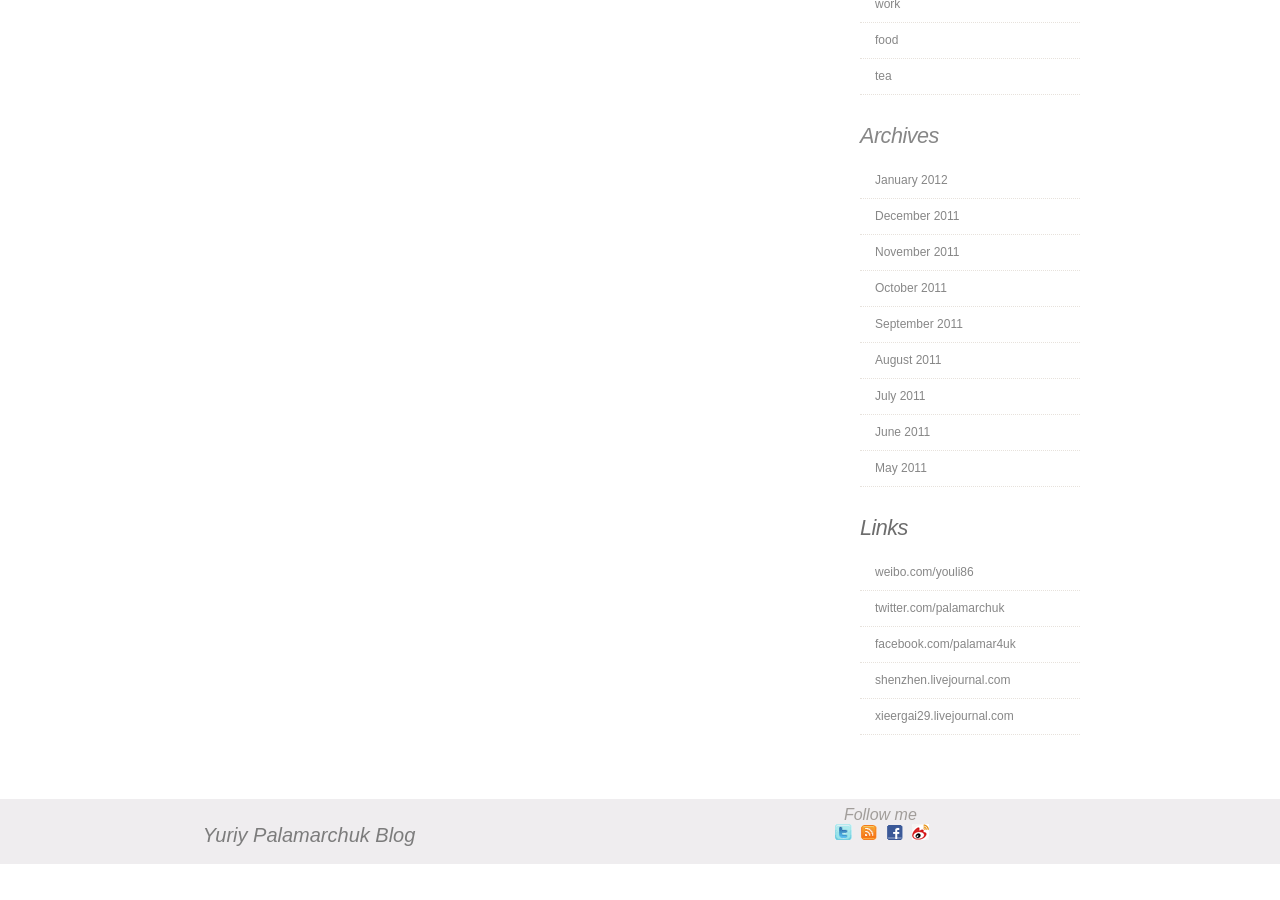
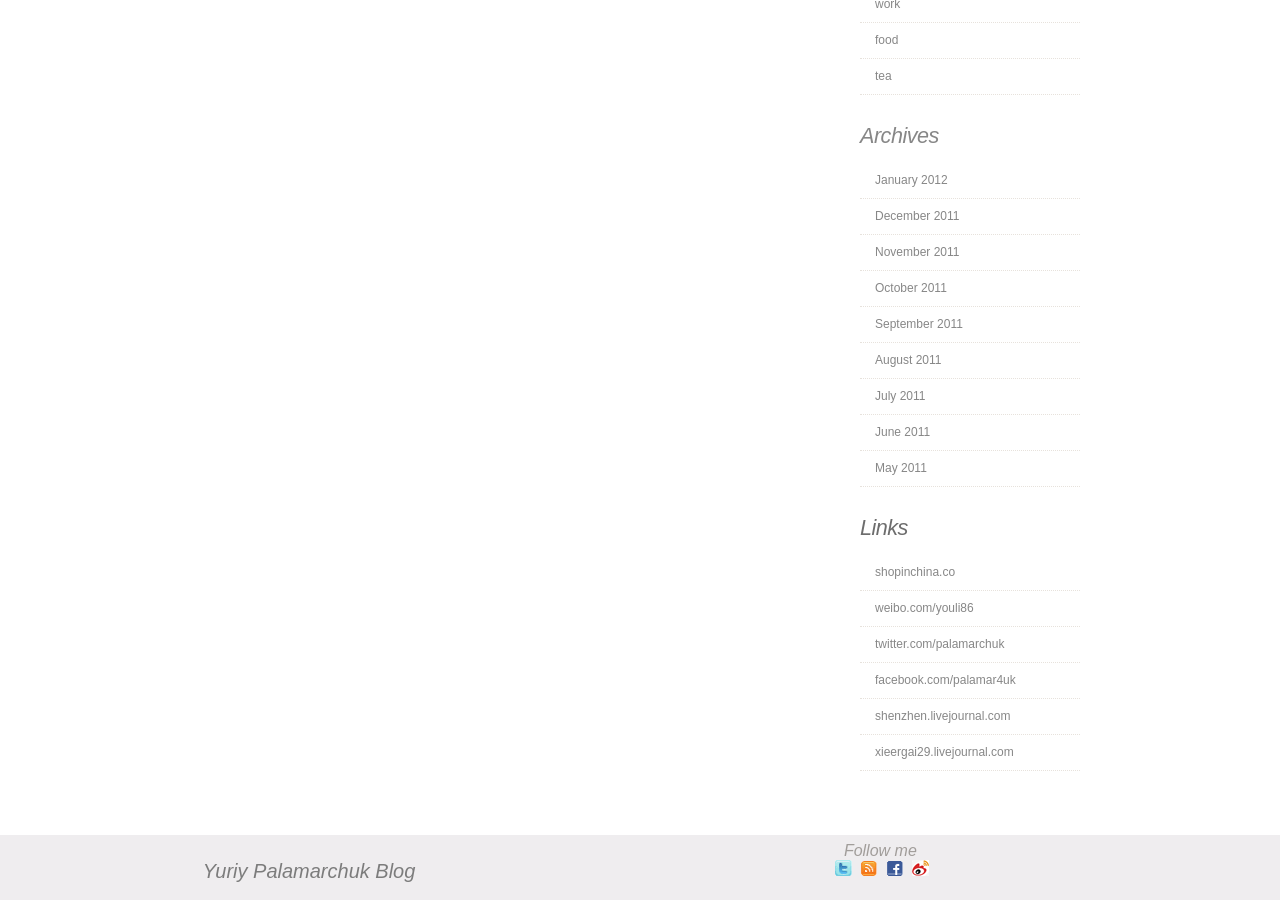
Before and after one commit to iurii/iurii.github.com, a Jekyll site: the page built from about.html, in a window 1280 px wide and 900 px high, scrolled down 915 px. Built offline with Jekyll 4.4.1, drawn with Linux system fonts in a browser that asks for light colours; comment, search, counter and statistics services are not loaded; before the commit the page ends 1779 px from its top, so only the background shows below that.

Commit message:
link added

```diff
--- a/_layouts/default.html
+++ b/_layouts/default.html
@@ -161,11 +161,12 @@ else {
 						<li>
 							<h2>Links</h2>
 							<ul>
-								<li><a href="http://weibo.com/youli86">weibo.com/youli86</a></li>
-								<li><a href="http://twitter.com/palamarchuk">twitter.com/palamarchuk</a></li>
-                                                                <li><a href="http://facebook.com/palamar4uk">facebook.com/palamar4uk</a></li>
-								<li><a href="http://shenzhen.livejournal.com">shenzhen.livejournal.com</a></li>
-								<li><a href="http://xieergai29.livejournal.com">xieergai29.livejournal.com</a></li>
+							        <li><a href="http://shopinchina.co" target="_blank">shopinchina.co</a></li>
+								<li><a href="http://weibo.com/youli86" target="_blank">weibo.com/youli86</a></li>
+								<li><a href="http://twitter.com/palamarchuk" target="_blank">twitter.com/palamarchuk</a></li>
+                                                                <li><a href="http://facebook.com/palamar4uk" target="_blank">facebook.com/palamar4uk</a></li>
+								<li><a href="http://shenzhen.livejournal.com" target="_blank">shenzhen.livejournal.com</a></li>
+								<li><a href="http://xieergai29.livejournal.com" target="_blank">xieergai29.livejournal.com</a></li>
 							</ul>
 						</li>
 					</ul>
```
